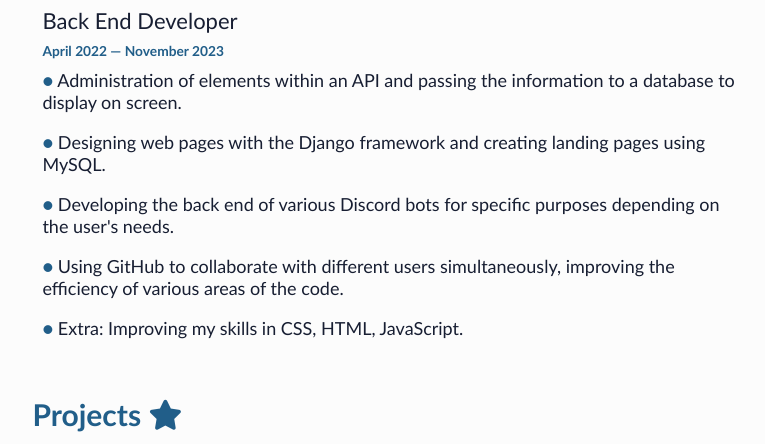
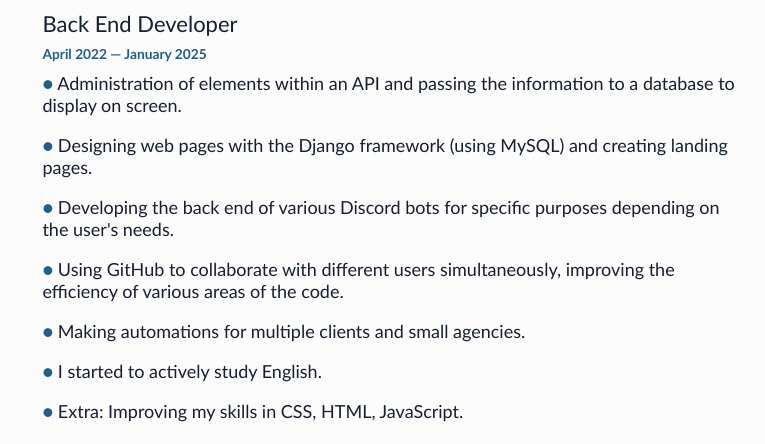
Before and after one commit to tomas0204/tomas0204, a plain HTML site: page index.html in a window 1280 px wide. Shown: the part 490-934 px from the top of the page, without its empty margins (260-1025 px from the left). Drawn offline with Linux system fonts and the light colour scheme.

Commit message:
some basics changes

```diff
--- a/index.html
+++ b/index.html
@@ -42,15 +42,16 @@
                     <div class="desc">
                         <div class="backend">
                             <p id="back">Back End Developer</p>
-                            <p id="back_desc"> <b>April 2022 — November 2023</b></p>
+                            <p id="back_desc"> <b>April 2022 — January 2025</b></p>
                         </div>
                         <div class="info_exp">
                             <li>Administration of elements within an API and passing the information to a database to display on screen.</li>
-                            <li>Designing web pages with the Django framework and creating landing pages using MySQL.</li>
+                            <li>Designing web pages with the Django framework (using MySQL) and creating landing pages.</li>
                             <li>Developing the back end of various Discord bots for specific purposes depending on the user's needs.</li>
                             <li>Using GitHub to collaborate with different users simultaneously, improving the efficiency of various areas of the code.</li>
+                            <li>Making automations for multiple clients and small agencies.</li>
+                            <li>I started to actively study English.</li>
                             <li>Extra: Improving my skills in CSS, HTML, JavaScript. </li>
-
                         </div>
                     </div>
 
@@ -195,7 +196,7 @@
                                     </div>
                                     <div class="div_code">
                                         <a class="code" href="" target="_blank">
-                                            <b> Code </b>
+                                            <b> --- </b>
                                         </a>
                                     </div>
                                 </div>
@@ -276,11 +277,11 @@
             </div>
         </div>
     </div>
-    <script>
+    <!-- <script>
         function PlayAudio(){
             document.getElementById("musica").play();
         }
-    </script>
+    </script> -->
     <script src="page_\script.js"></script>
 </body>
 
```
